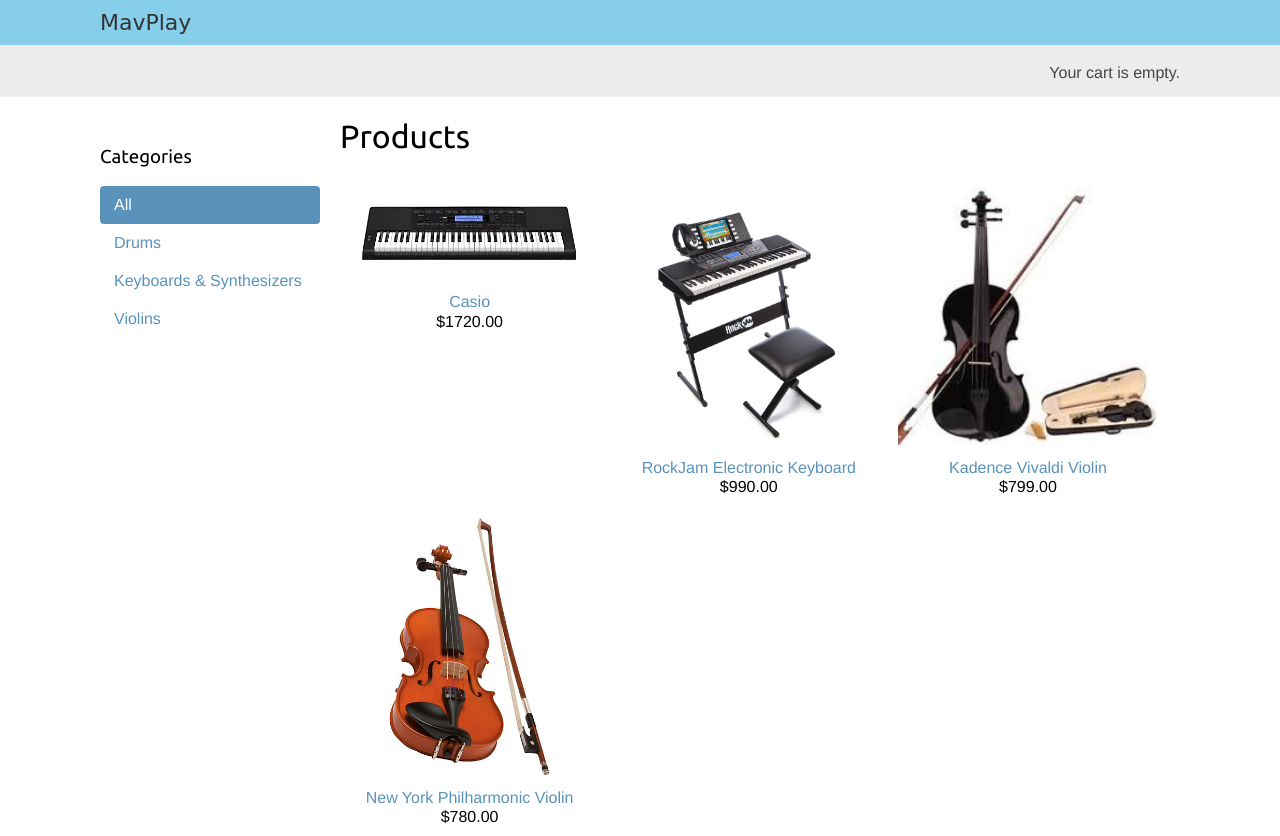
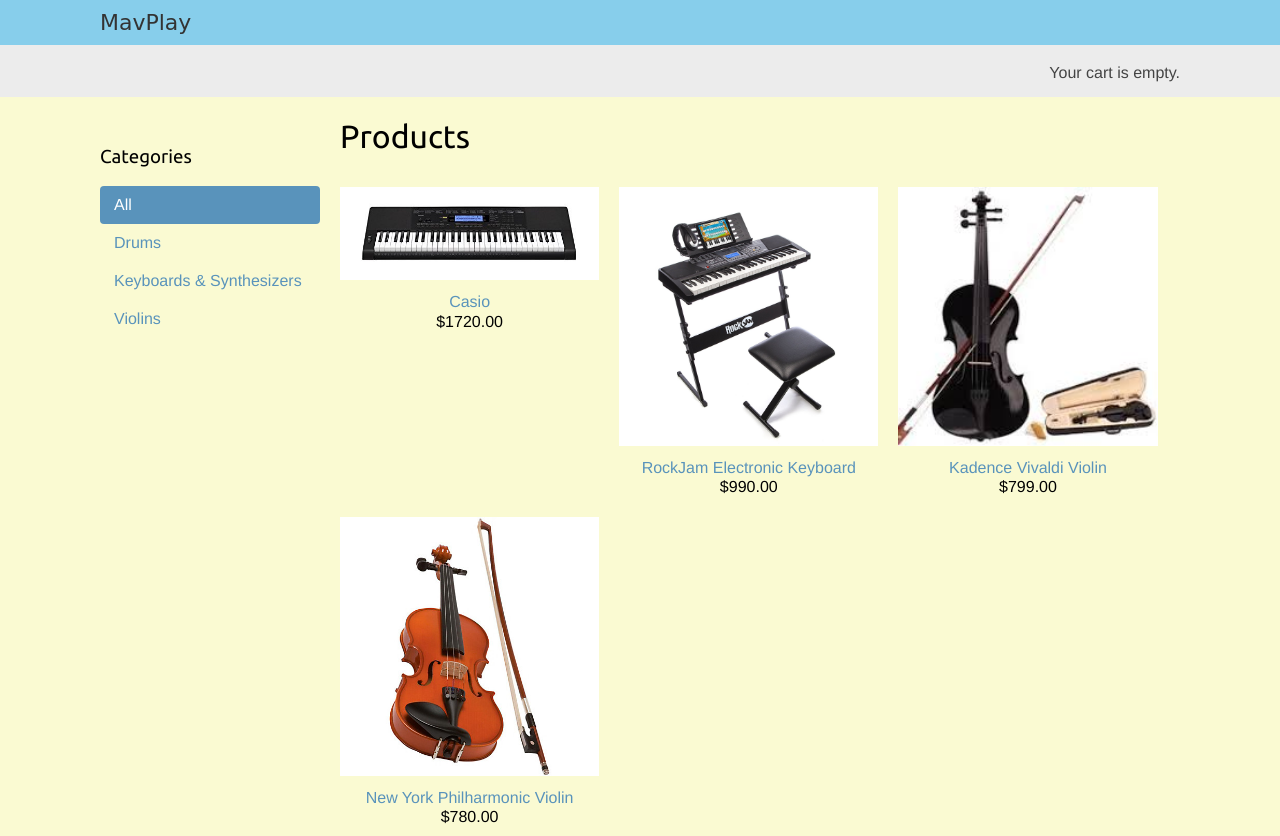
Before and after one commit to IndraTeja/MavPlayMusicalStore, a Django app: page / in a window 1280 px wide. Run offline with Django 3.2, Linux system fonts and the light colour scheme; data comes from the database, SQL or seed files in the repository; parts of the project's set-up code (start-up, migrations or seed data) failed here and were passed over.

Commit message:
Updating fresh files

```diff
--- a/mavMusicBlog/static/css/base.css
+++ b/mavMusicBlog/static/css/base.css
@@ -4,6 +4,7 @@ body {
     margin:0;
     padding:0;
     font-family:helvetica, sans-serif;
+    background-color: lightgoldenrodyellow;
 }
 
 h1, h2, h3, h4, h5 , h6 {
--- a/orders/views.py
+++ b/orders/views.py
@@ -20,7 +20,7 @@ def order_create(request):
                                          quantity=item['quantity'])
             # clear the cart
             cart.clear()
-            # launch asynchronous task
+            # # launch asynchronous task
             # order_created.delay(order.id)
            # set the order in the session
             request.session['order_id'] = order.id
--- a/requirements.txt
+++ b/requirements.txt
@@ -117,7 +117,7 @@ vine==1.1.4
 virtualenv==15.1.0
 virtualenvwrapper-win==1.2.1
 wcwidth==0.1.7
-WeasyPrint==0.41
+WeasyPrint==0.24
 webencodings==0.5.1
 websocket-client==0.44.0
 whitenoise==3.3.0
```
